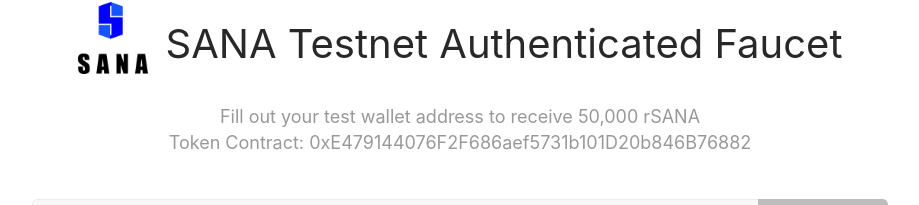
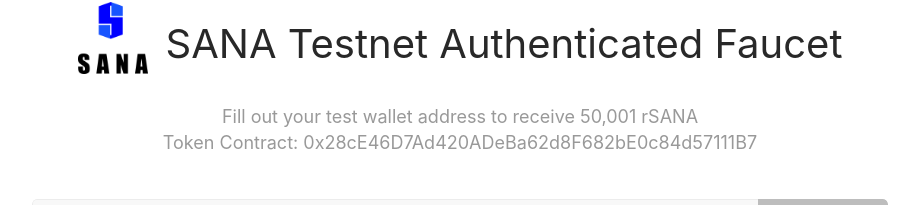
Before and after one commit to ethsana/sana-faucet, a React (Create React App) app: page / in a window 1280 px wide. Shown: the part 142-347 px from the top of the page, without its empty margins (180-1099 px from the left). Built offline with nearby package versions, Linux system fonts and the light colour scheme.

Commit message:
update contract address

```diff
--- a/src/App.js
+++ b/src/App.js
@@ -50,7 +50,7 @@
             <img src={Logo} alt="SANA"/>
             <h1>SANA Testnet Authenticated Faucet</h1>
           </header>
-          <p className='tips'>Fill out your test wallet address to receive 50,000 rSANA<br />Token Contract: <span>0xE479144076F2F686aef5731b101D20b846B76882</span></p>
+          <p className='tips'>Fill out your test wallet address to receive 50,001 rSANA<br />Token Contract: <span>0x28cE46D7Ad420ADeBa62d8F682bE0c84d57111B7</span></p>
           <div className={`input${error ? ' error-input' : ''}`}>
             <input disabled={pending} type="text" placeholder='Test wallet address...' value={value} onChange={(e) => {
               setValue(e.target.value);
```
